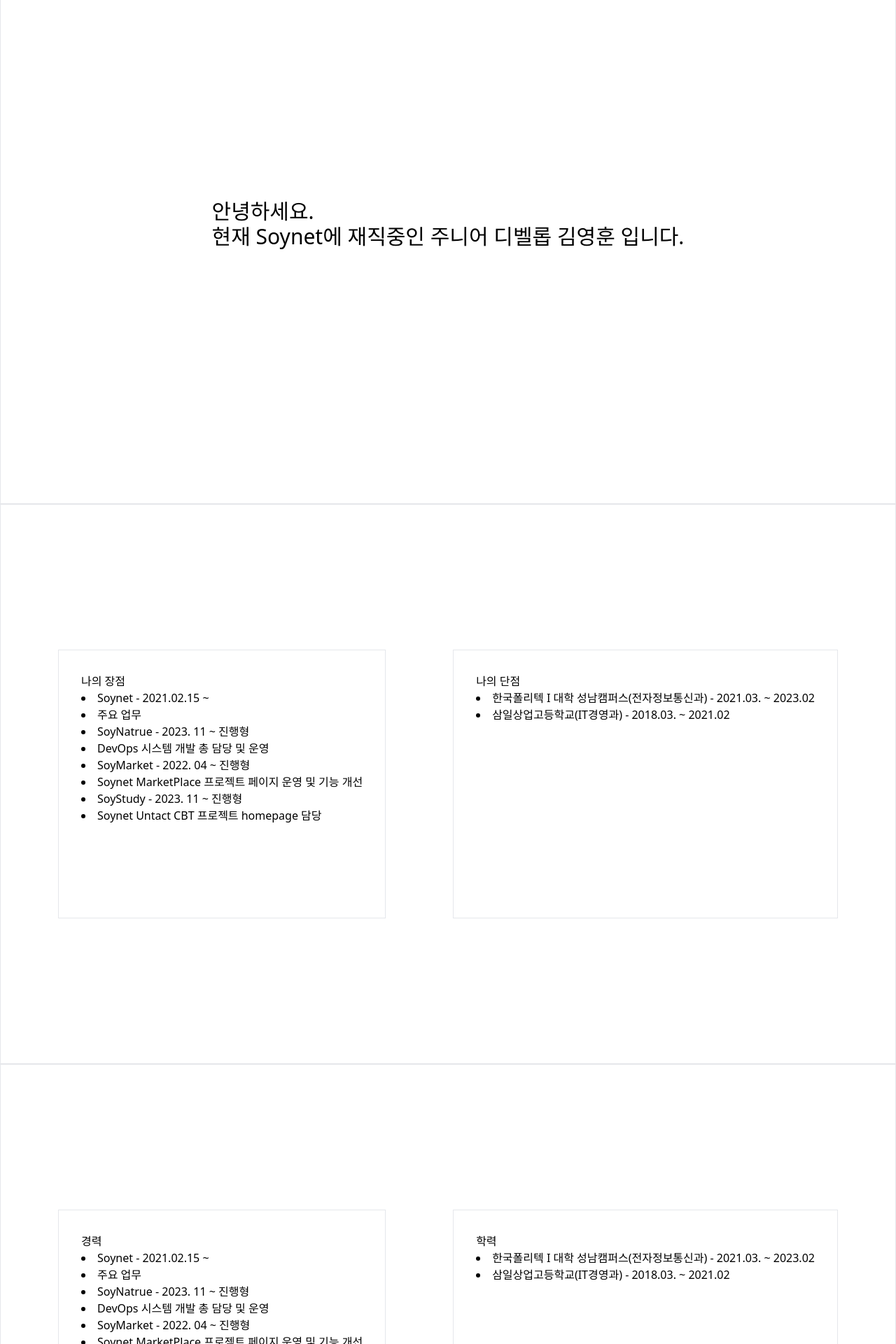
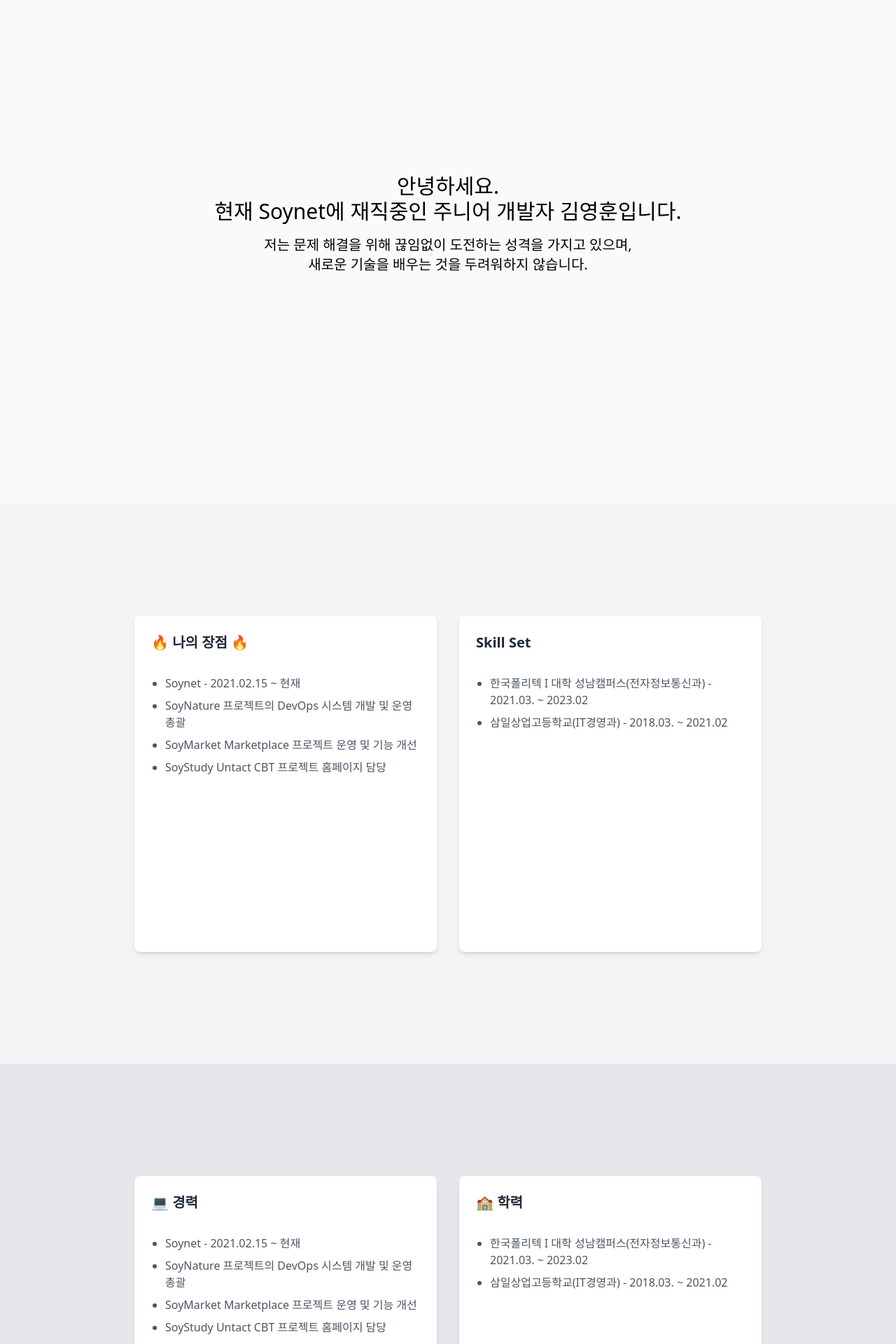
Before and after one commit to yeonghoon123/IntroduceMe, a React (Vite) app: page / in a window 1280 px wide. Shown: the part 880-2800 px from the top of the page at 70% size. Built offline with nearby package versions, Linux system fonts and the light colour scheme.

Commit message:
deploy/ 자기소개 페이지 애니메이션 기능 완성 및 컴포넌트 구분 완료

```diff
--- /dev/null
+++ b/src/components/Home/Advatage.jsx
@@ -0,0 +1,57 @@
+/*
+    ID: IM104
+    작성자: 김영훈
+    작성일: 2024.03.20
+    기능: 경력 및 학력 컴포넌트
+    버전: V0.5
+    버전 이력: V0.5
+*/
+
+const Advantage = ({ props }) => {
+    const { advantageRef } = props;
+
+    return (
+        <>
+            <div
+                className="min-h-screen flex items-center justify-center p-8 bg-gray-200"
+                ref={advantageRef}
+            >
+                <div className="grid grid-cols-1 md:grid-cols-2 gap-8 w-full max-w-4xl min-h-128">
+                    <div className="bg-white rounded-lg shadow-md p-6">
+                        <h2 className="text-xl font-semibold text-gray-800 mb-8">
+                            💻 경력
+                        </h2>
+                        <ul className="list-disc space-y-2 pl-5 text-gray-600">
+                            <li>Soynet - 2021.02.15 ~ 현재</li>
+                            <li>
+                                SoyNature 프로젝트의 DevOps 시스템 개발 및 운영
+                                총괄
+                            </li>
+                            <li>
+                                SoyMarket Marketplace 프로젝트 운영 및 기능 개선
+                            </li>
+                            <li>SoyStudy Untact CBT 프로젝트 홈페이지 담당</li>
+                        </ul>
+                    </div>
+
+                    <div className="bg-white rounded-lg shadow-md p-6">
+                        <h2 className="text-xl font-semibold text-gray-800 mb-8">
+                            🏫 학력
+                        </h2>
+                        <ul className="list-disc space-y-2 pl-5 text-gray-600">
+                            <li>
+                                한국폴리텍 I 대학 성남캠퍼스(전자정보통신과) -
+                                2021.03. ~ 2023.02
+                            </li>
+                            <li>
+                                삼일상업고등학교(IT경영과) - 2018.03. ~ 2021.02
+                            </li>
+                        </ul>
+                    </div>
+                </div>
+            </div>
+        </>
+    );
+};
+
+export default Advantage;
--- /dev/null
+++ b/src/components/Home/Intro.jsx
@@ -0,0 +1,28 @@
+/*
+    ID: IM101
+    작성자: 김영훈
+    작성일: 2024.03.20
+    기능: 인사말 컴포넌트
+    버전: V0.5
+    버전 이력: V0.5
+*/
+
+const Intro = ({ props }) => {
+    const { introRef } = props;
+
+    return (
+        <>
+            <div
+                className="min-h-screen flex flex-col items-center justify-center bg-white"
+                ref={introRef}
+            >
+                <h1 className="text-4xl md:text-5xl font-bold text-center">
+                    어서오세요. <br />
+                    김영훈의 자기소개 페이지입니다.
+                </h1>
+            </div>
+        </>
+    );
+};
+
+export default Intro;
--- /dev/null
+++ b/src/components/Home/IntroduceMe.jsx
@@ -0,0 +1,32 @@
+/*
+    ID: IM102
+    작성자: 김영훈
+    작성일: 2024.03.20
+    기능: 나의 소개말 컴포넌트
+    버전: V0.5
+    버전 이력: V0.5
+*/
+const IntroduceMe = ({ props }) => {
+    const { introduceMeRef } = props;
+
+    return (
+        <>
+            <div
+                className="min-h-screen flex flex-col items-center justify-center bg-gray-50"
+                ref={introduceMeRef}
+            >
+                <span className="text-3xl text-center">
+                    안녕하세요. <br />
+                    현재 Soynet에 재직중인 주니어 개발자 김영훈입니다.
+                </span>
+                <p className="mt-4 text-xl text-center">
+                    저는 문제 해결을 위해 끊임없이 도전하는 성격을 가지고
+                    있으며, <br />
+                    새로운 기술을 배우는 것을 두려워하지 않습니다.
+                </p>
+            </div>
+        </>
+    );
+};
+
+export default IntroduceMe;
--- /dev/null
+++ b/src/components/Home/Personality.jsx
@@ -0,0 +1,57 @@
+/*
+    ID: IM103
+    작성자: 김영훈
+    작성일: 2024.03.20
+    기능: 나의 성격 및 기술 컴포넌트
+    버전: V0.5
+    버전 이력: V0.5
+*/
+
+const Personality = ({ props }) => {
+    const { personalityRef } = props;
+
+    return (
+        <>
+            <div
+                className="min-h-screen flex items-center justify-center p-8 bg-gray-100"
+                ref={personalityRef}
+            >
+                <div className="grid grid-cols-1 md:grid-cols-2 gap-8 w-full max-w-4xl min-h-128">
+                    <div className="bg-white rounded-lg shadow-md p-6">
+                        <h2 className="text-xl font-semibold text-gray-800 mb-8">
+                            🔥 나의 장점 🔥
+                        </h2>
+                        <ul className="list-disc space-y-2 pl-5 text-gray-600">
+                            <li>Soynet - 2021.02.15 ~ 현재</li>
+                            <li>
+                                SoyNature 프로젝트의 DevOps 시스템 개발 및 운영
+                                총괄
+                            </li>
+                            <li>
+                                SoyMarket Marketplace 프로젝트 운영 및 기능 개선
+                            </li>
+                            <li>SoyStudy Untact CBT 프로젝트 홈페이지 담당</li>
+                        </ul>
+                    </div>
+
+                    <div className="bg-white rounded-lg shadow-md p-6">
+                        <h2 className="text-xl font-semibold text-gray-800 mb-8">
+                            Skill Set
+                        </h2>
+                        <ul className="list-disc space-y-2 pl-5 text-gray-600">
+                            <li>
+                                한국폴리텍 I 대학 성남캠퍼스(전자정보통신과) -
+                                2021.03. ~ 2023.02
+                            </li>
+                            <li>
+                                삼일상업고등학교(IT경영과) - 2018.03. ~ 2021.02
+                            </li>
+                        </ul>
+                    </div>
+                </div>
+            </div>
+        </>
+    );
+};
+
+export default Personality;
--- /dev/null
+++ b/src/components/Home/ThankYou.jsx
@@ -0,0 +1,27 @@
+/*
+    ID: IM105
+    작성자: 김영훈
+    작성일: 2024.03.20
+    기능: 감사말 컴포넌트
+    버전: V0.5
+    버전 이력: V0.5
+*/
+
+const ThankYou = ({ props }) => {
+    const { thankYouRef } = props;
+
+    return (
+        <>
+            <div
+                className="min-h-screen flex flex-col items-center justify-center bg-gray-50"
+                ref={thankYouRef}
+            >
+                <span className="text-center text-xl">
+                    여러분의 관심과 지원에 감사드립니다.
+                </span>
+            </div>
+        </>
+    );
+};
+
+export default ThankYou;
--- a/src/pages/Home/Home.jsx
+++ b/src/pages/Home/Home.jsx
@@ -1,100 +1,86 @@
-import React, { useRef } from "react";
-import gsap from "gsap";
-import { useGSAP } from "@gsap/react";
+/*
+    ID: IM100
+    작성자: 김영훈
+    작성일: 2024.03.20
+    기능: 자기소개 페이지 부모 컴포넌트
+    버전: V0.5
+    버전 이력: V0.5
+*/
+
+import React, { useState, useRef, useEffect } from "react"; // React, React Hook 사용
+import gsap from "gsap"; // gsap 애니메이션 라이브러리 사용
+import Intro from "../../components/Home/Intro";
+import IntroduceMe from "../../components/Home/IntroduceMe";
+import Personality from "../../components/Home/Personality";
+import Advantage from "../../components/Home/Advatage";
+import ThankYou from "../../components/Home/ThankYou";
 
 const Home = () => {
-    const container = useRef();
-    const circle = useRef();
+    const introRef = useRef(null); // 인트로 Ref
+    const personalityRef = useRef(null); // 간단소개 Ref
+    const introduceMeRef = useRef(null); // 나의 설명 Ref
+    const advantageRef = useRef(null); // 경력, 학력 Ref
+    const thankYouRef = useRef(null); // 감사 인사말 Ref
 
-    useGSAP(
-        () => {
-            // use selectors...
-            // or refs...
-        },
-        { scope: container }
-    ); //
+    // 각 섹션의 애니메이션 실행 여부를 관리하는 상태
+    const [animationState, setAnimationState] = useState({
+        intro: false,
+        personality: false,
+        introduceMe: false,
+        advantage: false,
+        thankYou: false,
+    });
+
+    useEffect(() => {
+        /**
+         * @param {useRef} : Ref 데이터
+         * @param {String} : 현재 section 데이터
+         */
+        const checkAndAnimate = (ref, section) => {
+            // 현재 섹션에서 애니메이션 실행 여부 판단
+            if (ref.current && !animationState[section]) {
+                const top = ref.current.getBoundingClientRect().top; // 화면의 최상단 위치
+
+                // 섹션의 최상단위치가 현재 스크롤 위치 * 높이 * 0.8 보다 작으면 로직 실행
+                if (
+                    top + window.scrollY <
+                    window.scrollY + window.innerHeight * 0.8
+                ) {
+                    // gsap 애니메이션 실행
+                    gsap.fromTo(
+                        ref.current,
+                        { opacity: 0, y: -50 },
+                        { opacity: 1, y: 0, duration: 2 }
+                    );
+                    setAnimationState((prev) => ({ ...prev, [section]: true })); // 섹션의 애니메이션 여부 변경
+                }
+            }
+        };
+
+        // 스크롤시 발생하는 이벤트
+        const handleScroll = () => {
+            checkAndAnimate(introRef, "intro");
+            checkAndAnimate(introduceMeRef, "introduceMe");
+            checkAndAnimate(personalityRef, "personality");
+            checkAndAnimate(advantageRef, "advantage");
+            checkAndAnimate(thankYouRef, "thankYou");
+        };
+
+        window.addEventListener("scroll", handleScroll); // 스크롤 이벤트 확인
+        handleScroll(); // 컴포넌트 마운트 시에도 위치 확인(리로드시 해당 섹션의 애니메이션 실행)
+
+        return () => {
+            window.removeEventListener("scroll", handleScroll);
+        };
+    }, [animationState]); // 의존성 배열에 animationState 추가
 
     return (
-        <div className="flex flex-col" ref={container}>
-            <div className="flex justify-center items-center border w-full h-screen box">
-                <h1 className="text-6xl font-bold ">
-                    <span>어서오세요.</span> <br />
-                    김영훈 자기소개 페이지입니다.
-                </h1>
-            </div>
-            <div className="flex flex-col justify-center items-center border w-full h-screen box">
-                <span className="text-3xl">
-                    안녕하세요.
-                    <br /> 현재 Soynet에 재직중인 주니어 디벨롭 김영훈 입니다.
-                </span>
-            </div>
-            <div className="flex justify-center items-center border w-full h-screen box">
-                <div className="m-12 p-8 min-h-96 border">
-                    <span>나의 장점</span>
-                    <li>Soynet - 2021.02.15 ~ </li>
-                    <li>
-                        주요 업무
-                        <li>
-                            SoyNatrue - 2023. 11 ~ 진행형
-                            <li>DevOps 시스템 개발 총 담당 및 운영</li>
-                        </li>
-                        <li>
-                            SoyMarket - 2022. 04 ~ 진행형
-                            <li>
-                                Soynet MarketPlace 프로젝트 페이지 운영 및 기능
-                                개선
-                            </li>
-                        </li>
-                        <li>
-                            SoyStudy - 2023. 11 ~ 진행형
-                            <li>Soynet Untact CBT 프로젝트 homepage 담당</li>
-                        </li>
-                    </li>
-                </div>
-                <div className="m-12 p-8 min-h-96 border">
-                    <span>나의 단점</span>
-                    <li>
-                        한국폴리텍 I 대학 성남캠퍼스(전자정보통신과) - 2021.03.
-                        ~ 2023.02
-                    </li>
-                    <li>삼일상업고등학교(IT경영과) - 2018.03. ~ 2021.02</li>
-                </div>
-            </div>
-            <div className="flex flex-row justify-center items-center border w-full h-screen box">
-                <div className="m-12 p-8 min-h-96 border">
-                    <span>경력</span>
-                    <li>Soynet - 2021.02.15 ~ </li>
-                    <li>
-                        주요 업무
-                        <li>
-                            SoyNatrue - 2023. 11 ~ 진행형
-                            <li>DevOps 시스템 개발 총 담당 및 운영</li>
-                        </li>
-                        <li>
-                            SoyMarket - 2022. 04 ~ 진행형
-                            <li>
-                                Soynet MarketPlace 프로젝트 페이지 운영 및 기능
-                                개선
-                            </li>
-                        </li>
-                        <li>
-                            SoyStudy - 2023. 11 ~ 진행형
-                            <li>Soynet Untact CBT 프로젝트 homepage 담당</li>
-                        </li>
-                    </li>
-                </div>
-                <div className="m-12 p-8 min-h-96 border">
-                    <span>학력</span>
-                    <li>
-                        한국폴리텍 I 대학 성남캠퍼스(전자정보통신과) - 2021.03.
-                        ~ 2023.02
-                    </li>
-                    <li>삼일상업고등학교(IT경영과) - 2018.03. ~ 2021.02</li>
-                </div>
-            </div>
-            <div className="flex flex-col items-center border w-full h-screen box">
-                <span></span>
-            </div>
+        <div className="bg-gray-100">
+            <Intro props={{ introRef }} />
+            <IntroduceMe props={{ introduceMeRef }} />
+            <Personality props={{ personalityRef }} />
+            <Advantage props={{ advantageRef }} />
+            <ThankYou props={{ thankYouRef }} />
         </div>
     );
 };
```
Also changed, not shown: tailwind.config.js (+9 -5 lines).
